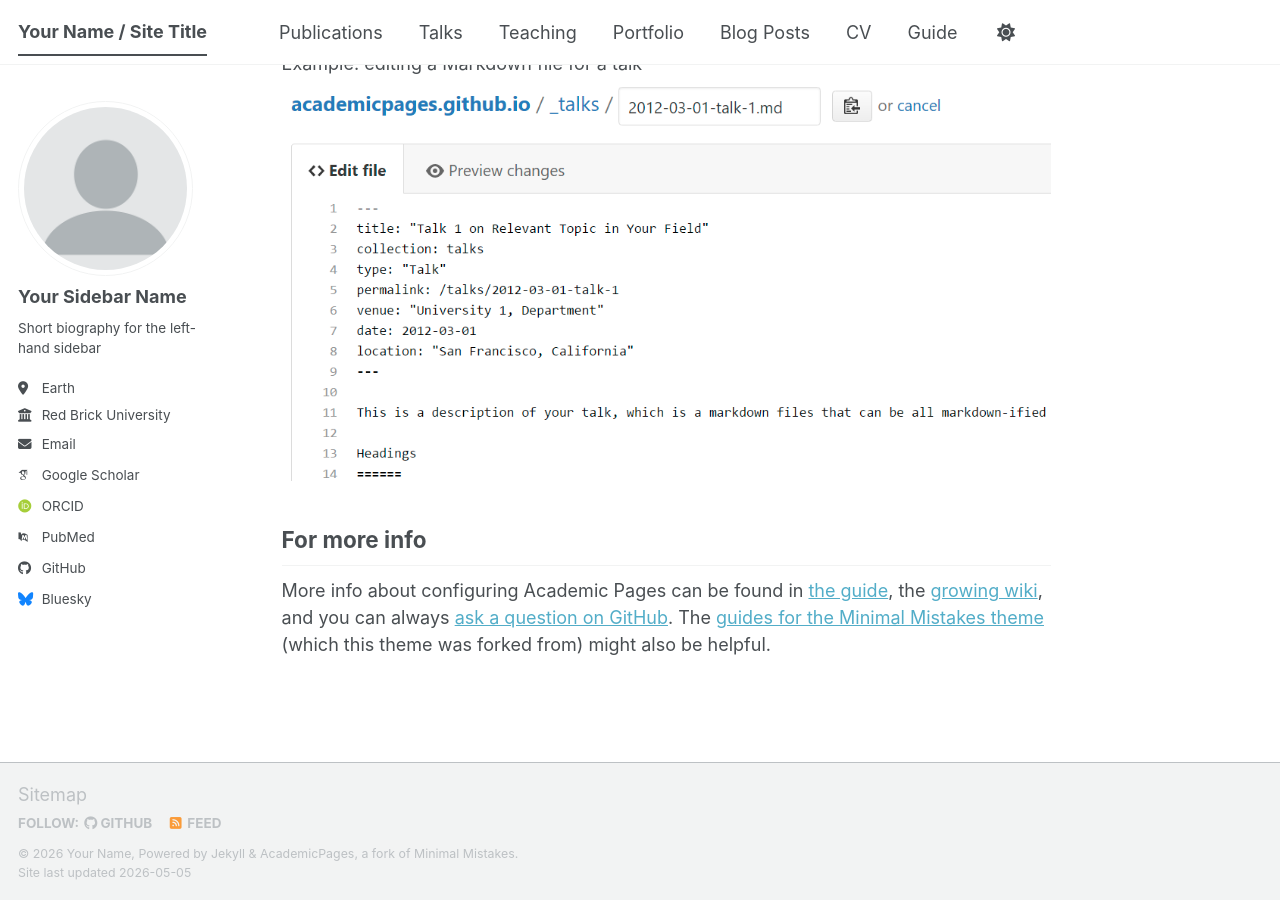
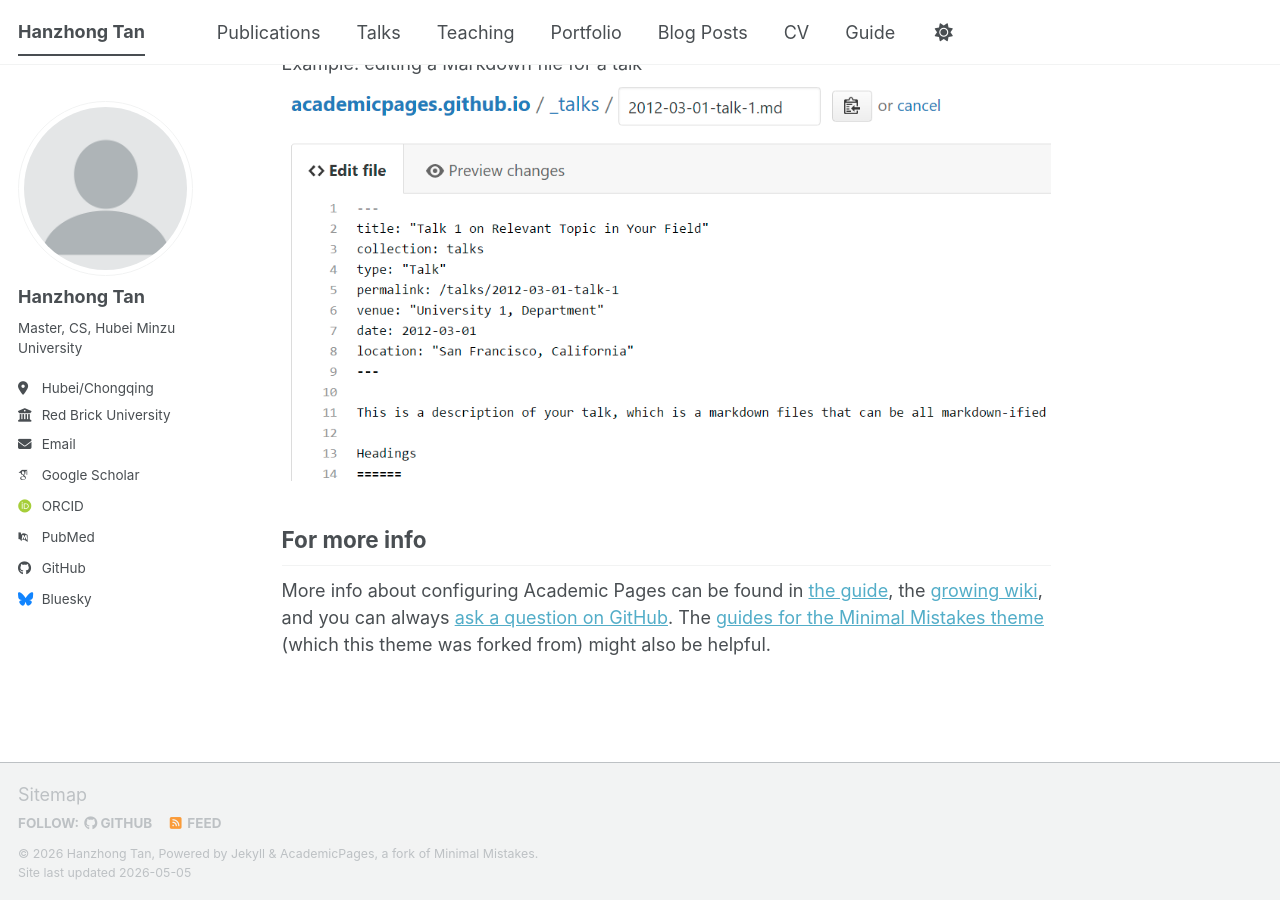
Before and after one commit to liangjiaxiaoqi/liangjiaxiaoqi.github.io, a Jekyll site: the page built from _pages/about.md, in a window 1280 px wide and 900 px high, scrolled down 2720 px. Built offline with Jekyll 4.4.1, drawn with Linux system fonts in a browser that asks for light colours; some web fonts are replaced; a script bundle is joined from its source files by our own code; library files that are not in the unit come from our copies.

Commit message:
Update _config.yml

```diff
--- a/_config.yml
+++ b/_config.yml
@@ -9,11 +9,11 @@
 # Basic Site Settings
 locale                   : "en-US"
 site_theme               : "default" # The available themes options are "default", "air", "sunrise", "mint", "dirt" and "contrast"
-title                    : "Your Name / Site Title"
+title                    : "Hanzhong Tan"  # 修改"Your Name / Site Title"
 title_separator          : "-"
-name                     : &name "Your Name"
-description              : &description "Your Name's academic portfolio"   # Update this with a general description of your site, this is the default if not overridden by a page
-url                      : https://academicpages.github.io # The base hostname & protocol for your site e.g. "https://[your GitHub username].github.io",
+name                     : &name "Hanzhong Tan"  # 修改"Your Name"
+description              : &description "Hanzhong Tan's academic portfolio"  # 修改 "Your Name's academic portfolio"   # Update this with a general description of your site, this is the default if not overridden by a page
+url                      : https://liangjiaxiaoqi.github.io # 修改https://academicpages.github.io # The base hostname & protocol for your site e.g. "https://[your GitHub username].github.io",
                                                            # or if you already have some other page hosted on Github then use "https://[your GitHub username].github.io/[Your Repo Name]"
 baseurl                  : "" # the subpath of your site, e.g. "/blog"
 repository               : "academicpages/academicpages.github.io"
@@ -24,10 +24,10 @@
 author:
   # Biographic information
   avatar           : "profile.png"
-  name             : "Your Sidebar Name"
+  name             : "Hanzhong Tan"  # 修改"Your Sidebar Name"
   pronouns         : # example: "she/her"
-  bio              : "Short biography for the left-hand sidebar"
-  location         : "Earth"
+  bio              : "Master, CS, Hubei Minzu University"  # 修改"Short biography for the left-hand sidebar"
+  location         : "Hubei/Chongqing" # 修改"Earth"
   employer         : "Red Brick University"
   uri              : # URL
   email            : "none@example.org"
```
